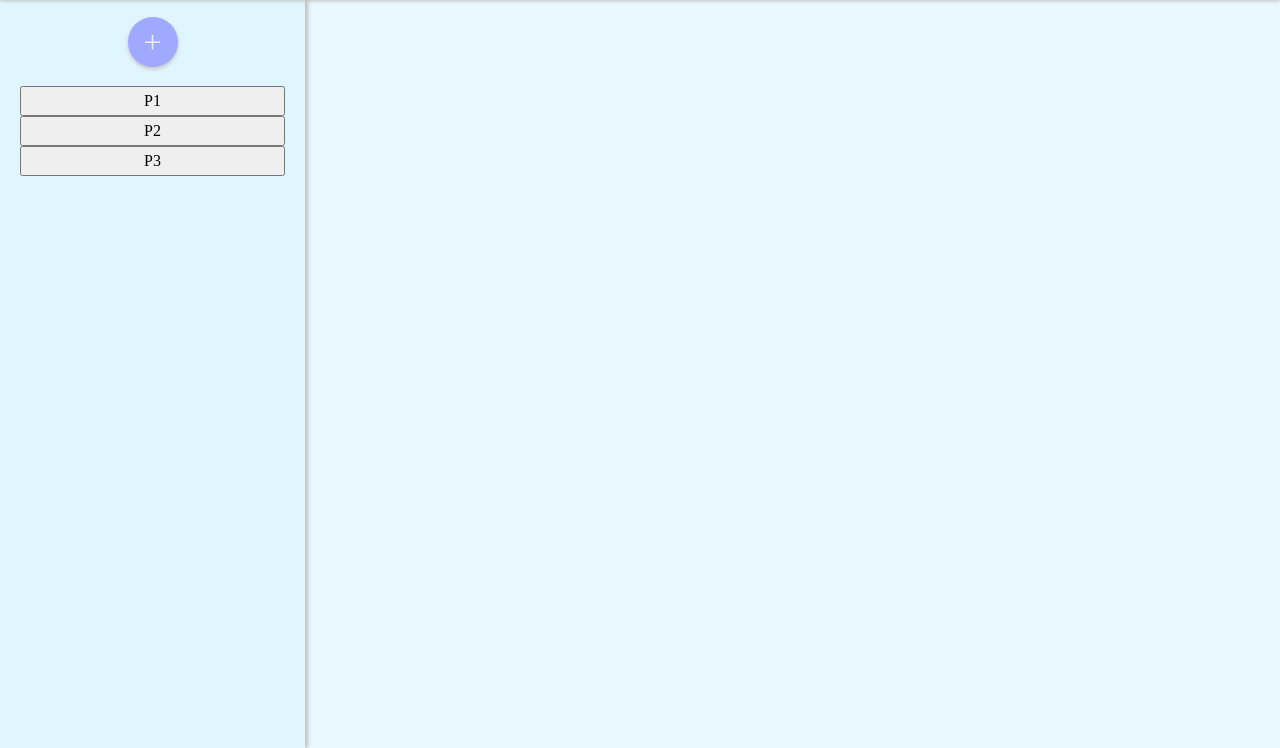
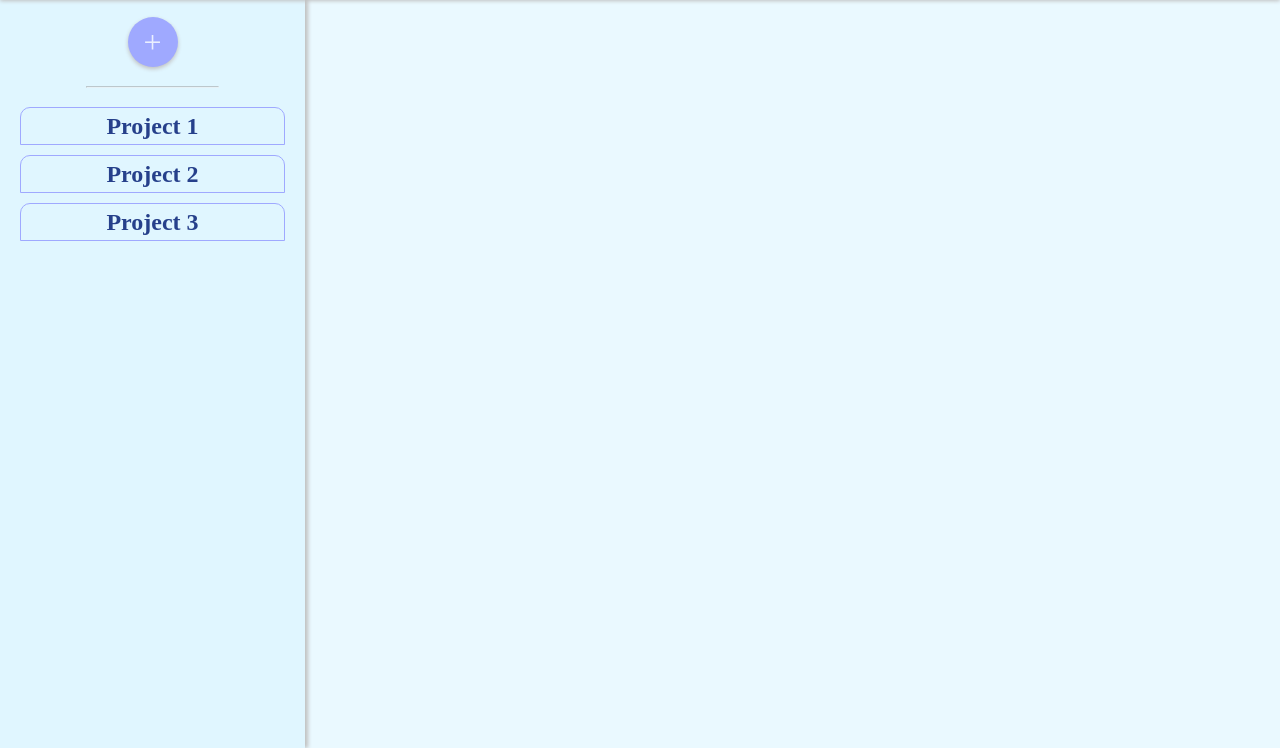
Before and after one commit to vi7ali/todo-list, a website built with webpack: page dist/index.html in a window 1280 px wide. Shown: the part 52-800 px from the top of the page. Built offline with nearby package versions, Linux system fonts and the light colour scheme.

Commit message:
Add UI functionality

```diff
--- a/src/index.js
+++ b/src/index.js
@@ -1,15 +1,16 @@
 "use strict";
 
 import UI from "./ui";
-import Task from "./task";
-import Project from "./project";
 import Todo from "./todo";
 
 UI.init();
 Todo.addProject("Project ONE", "sdfsd");
-Todo.addTask("projectone", Task("dfd", "dfsd", "sdfs"));
-console.log(Todo.getProject("project2").tasks[1].name);
+Todo.addTask("projectone", "dfd", "dfsd", "sdfs");
+Todo.getProject("project2").tasks[1].name;
 Todo.deleteProject("project1");
 Todo.deleteTask("project2", "task1");
-console.log(Todo.getProject("project2").tasks);
+Todo.getTask("project2", "task1");
+console.log(Todo.getTask("project1", "task3"));
+Todo.getProject("project1");
+Todo.getProject("project2").tasks;
 console.log(Todo.list);
--- a/src/todo.js
+++ b/src/todo.js
@@ -12,13 +12,6 @@ const Todo = (() => {
   const updateList = () => {
     Storage.storeList(list);
     list = Storage.retrieveList();
-  };
-
-  const isValid = (name) => { //Is there a project with the same name?
-    for (const project in list) {
-      if (project === name) return false;
-    }
-    return true;
   };
 
   const createDefaultList = () => {
@@ -48,11 +41,16 @@ const Todo = (() => {
     }
   };
 
-  const getProject = (name) => list[name];
+  const getProject = (name) => {
+    if (list[name]) {
+      return list[name];
+    }
+    return false;
+  };
 
   const addProject = (name, dueDate) => {
     let projName = name.replaceAll(" ", "").toLowerCase();
-    if (isValid(projName)) {
+    if (!getProject(projName)) {
       const newProject = Project(name, dueDate);
       list[projName] = newProject;
       updateList();
@@ -71,17 +69,49 @@ const Todo = (() => {
     }
   };
 
-  const addTask = (project, task) => {
-    list[project].tasks.push(task);
-    updateList();
+  const getTask = (project, taskName) => {
+    if (getProject(project)) {
+      const index = list[project].tasks.findIndex(
+        (task) => task.name === taskName
+      );
+      if (index !== -1) {
+        return list[project].tasks[index];
+      } else {
+        console.log(`Task ${taskName} not found in project ${project}`);
+        return;
+      }
+    }
+    console.log(`Project ${project} not found`);
   };
 
-  const deleteTask = (project, task) => {
-    const index = list[project].tasks.findIndex((el) => el.name === task);
-    if (index !== -1) {
-      list[project].tasks.splice(index, 1);
+  const addTask = (project, taskName, taskDate, taskDescription) => {
+    let task = Task(taskName, taskDate, taskDescription);
+    console.log(project);
+    console.log(getProject(project).tasks);
+    console.log(getProject(project).tasks.includes(getTask(taskName)));
+    if (getProject(project) && !getProject(project).tasks.includes(getTask(taskName))) {
+      list[project].tasks.push(task);
       updateList();
+      return;
     }
+    console.log(`Project ${project} not found`);
+  };
+
+  const deleteTask = (project, taskName) => {
+    if (getProject(project)) {
+      const index = list[project].tasks.findIndex(
+        (task) => task.name === taskName
+      );
+      if (index !== -1) {
+        list[project].tasks.splice(index, 1);
+        updateList();
+        return;
+      } else {
+        console.log(`Task ${taskName} not found in project ${project}`);
+        return;
+      }
+    }
+    console.log(`Project ${project} not found`);
   };
 
   return {
@@ -92,6 +122,7 @@ const Todo = (() => {
     getProject,
     addProject,
     deleteProject,
+    getTask,
     addTask,
     deleteTask,
   };
--- a/src/ui.js
+++ b/src/ui.js
@@ -1,15 +1,74 @@
-'use strict';
+"use strict";
 
 import Todo from "./todo";
 
 const UI = (() => {
+  const asidePanel = document.getElementById("aside");
 
   const init = () => {
     Todo.loadList();
+    // const pageElements = getPageElements();
+    assignListeners();
+    populateProjects();
   };
 
+  const populateProjects = () => {
+    for (let project in Todo.list) {
+      drawProjectItem(Todo.getProject(project));
+    }
+  };
+
+  const drawProjectItem = (project) => {
+    let projectContainer = createProjectContainer(project);
+    let projectTitle = createProjectTitle(project);
+    let projectDescription = createProjectDescription(project);
+
+    projectContainer.appendChild(projectTitle);
+    projectContainer.appendChild(projectDescription);
+    asidePanel.appendChild(projectContainer);
+  };
+
+  const loadProject = (e) => {
+    let tasks = Todo.getProject(e.target.parentElement.id).tasks;
+    console.log(tasks);
+    e.target.classList.toggle("project__title--active");
+    e.target.nextElementSibling.classList.toggle(
+      "project__description--hidden"
+    );
+  };
+
+  const createProjectTitle = (project) => {
+    const title = document.createElement("h2");
+    title.classList.add("project__title");
+    title.innerText = project.name;
+    title.addEventListener("click", loadProject);
+    return title;
+  };
+
+  const createProjectDescription = (project) => {
+    const desc = document.createElement("p");
+    desc.classList.add("project__description");
+    desc.classList.add("project__description--hidden");
+    desc.innerText = project.dueDate;
+    return desc;
+  };
+
+  const createProjectContainer = (project) => {
+    const container = document.createElement("div");
+    container.setAttribute("class", "aside__project");
+    container.setAttribute(
+      "id",
+      project.name.replaceAll(" ", "").toLowerCase()
+    );
+    return container;
+  };
+
+  function assignListeners() {
+    console.log();
+  }
+
   return {
-    init
+    init,
   };
 })();
 
```
Also changed, not shown: dist/css/style.css, dist/index.html, dist/main.js, src/project.js (line endings or trailing spaces).
